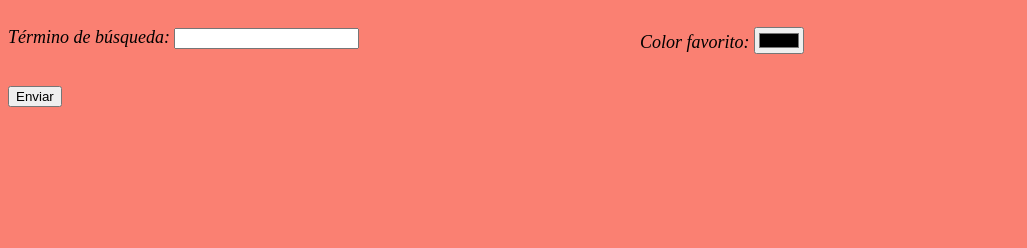
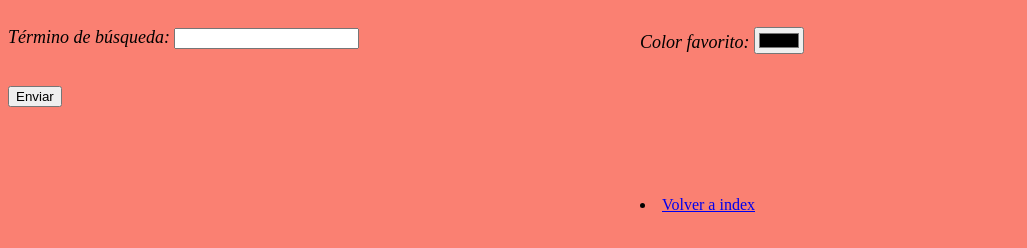
Before and after one commit to Oliwizz7/oliwizz7.github.io, a plain HTML site: page formulario2/formulario.html in a window 1280 px wide. Shown: the part 344-592 px from the top of the page, without its empty margins (0-1027 px from the left). Drawn offline with Linux system fonts and the light colour scheme.

Commit message:
Add files via upload

```diff
--- a/formulario2/formulario.html
+++ b/formulario2/formulario.html
@@ -73,6 +73,10 @@
 	<p>
 		<input type="submit" value="Enviar" />
 	</p>
+	<article>
+		<br><br><br><br><br><br><br>
+		<li> <a href="../index.html"> Volver a index</a> </li>
+	</article>
 
 </form>
 </body>
```
